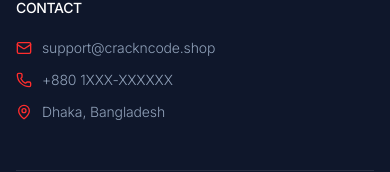
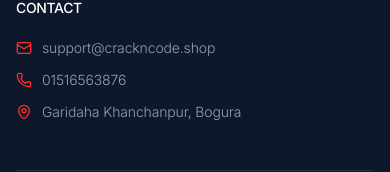
Before and after one commit to sahinn60/crackncodeshop, a Next.js app: page / in a window 390 px wide. Shown: the part 3799-3971 px from the top of the page. Built offline with nearby package versions, Linux system fonts and the light colour scheme; no server answers; the database is empty.

Commit message:
update: footer contact info - phone, address

```diff
--- a/components/shop/Footer.tsx
+++ b/components/shop/Footer.tsx
@@ -98,11 +98,11 @@
                 </li>
                 <li className="flex items-start gap-2.5">
                   <Phone className="h-4 w-4 text-primary mt-0.5 flex-shrink-0" />
-                  <span className="text-sm text-slate-400">+880 1XXX-XXXXXX</span>
+                  <a href="tel:+8801516563876" className="text-sm text-slate-400 hover:text-white transition-colors">01516563876</a>
                 </li>
                 <li className="flex items-start gap-2.5">
                   <MapPin className="h-4 w-4 text-primary mt-0.5 flex-shrink-0" />
-                  <span className="text-sm text-slate-400">Dhaka, Bangladesh</span>
+                  <span className="text-sm text-slate-400">Garidaha Khanchanpur, Bogura</span>
                 </li>
               </ul>
             </div>
```
